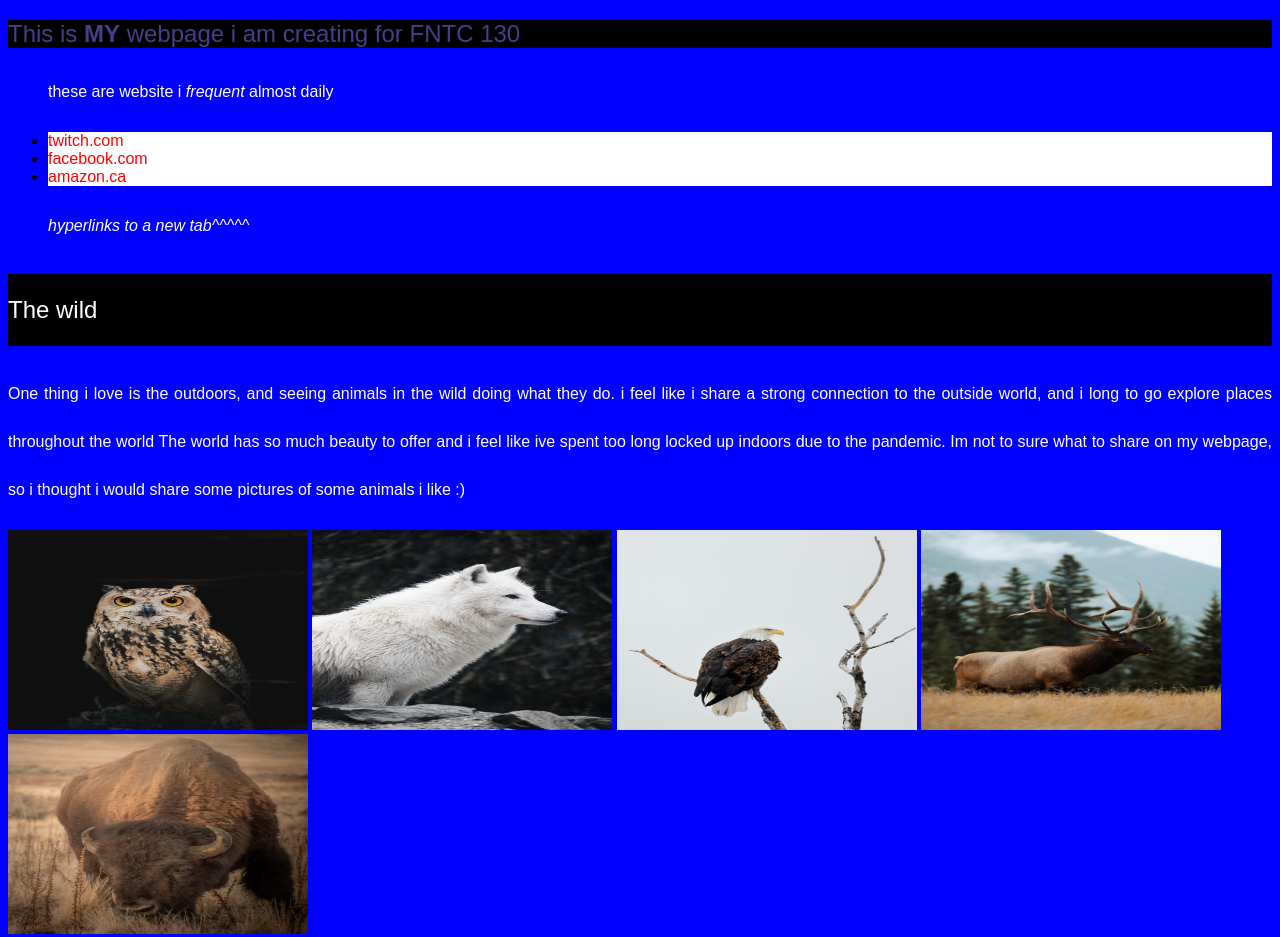
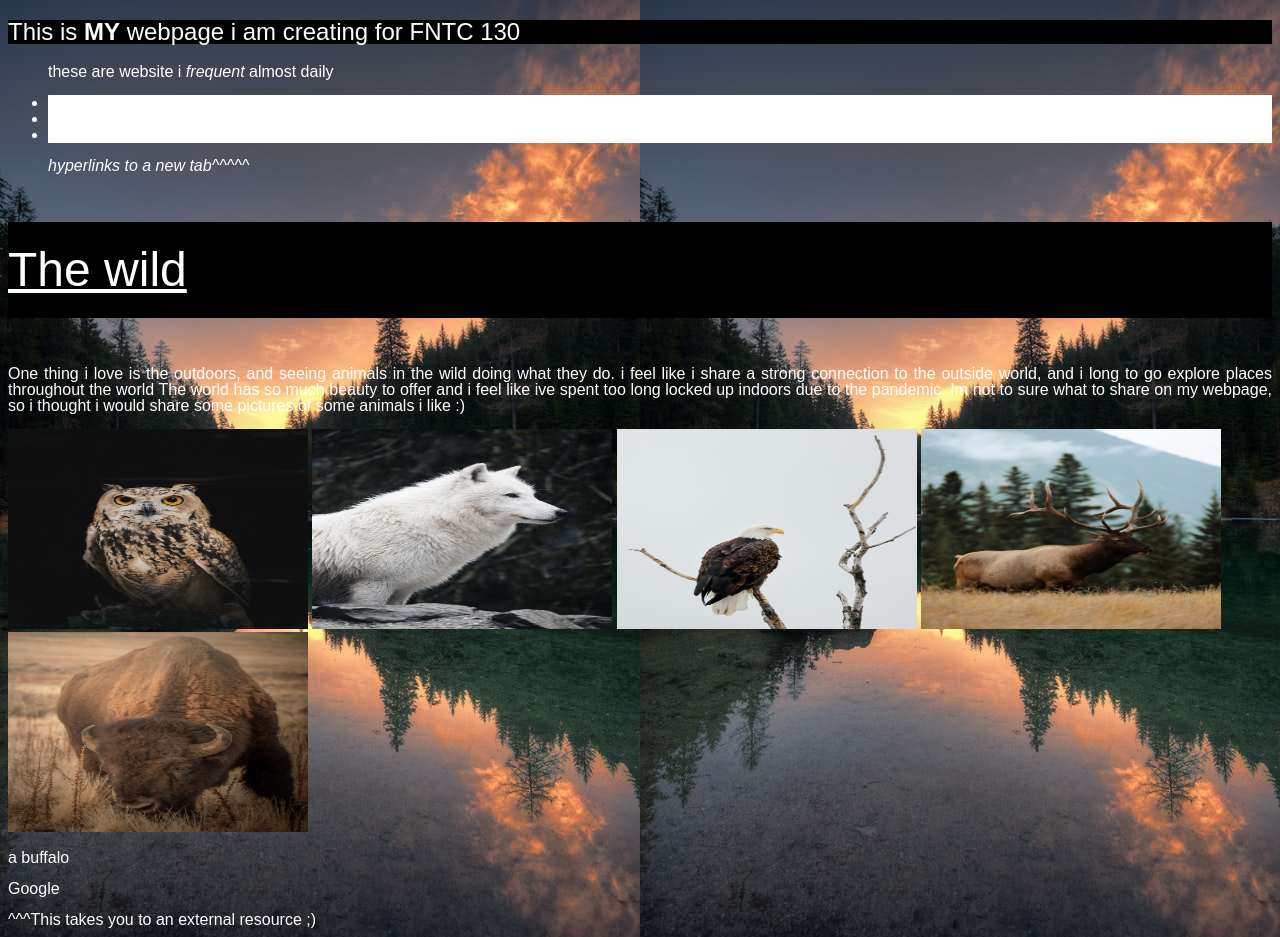
Before and after one commit to xbov/website1, a plain HTML site: page index.html in a window 1280 px wide. Shown: the top 937 px of the page. Drawn offline with Linux system fonts and the light colour scheme.

Commit message:
Update style.css

```diff
--- a/style.css
+++ b/style.css
@@ -3,13 +3,16 @@ body {
   color: darkslateblue;
   font-family: arial;
   font-size: 100%;
+  line-height: 1;
+  /* margin: 15px 15px 15px */
+  background-image: url(images/lake.jpg)
 }
 
 h1 {
   color: white;
   background-color: black;
-  font-size: 24px;
-  line-height: 3;
+  font-size: 18px;
+  line-height: 2;
 }
 
 ul {
@@ -18,11 +21,12 @@ ul {
 
 h2 {
   background-color: black;
+  color: white;
   font-size: 24px;
 }
 
 header {
-  background-color: blue;
+  background-color: black;
 }
 
 h3 {
@@ -33,8 +37,9 @@ li {
   background-color: white;
 }
 
-ul {
-  color: black;
+ul, ol {
+  color: white;
+  margin: 15px 0;
 }
 
 *{
@@ -46,9 +51,13 @@ h1, h2, h3 {
 }
 
 p {
-line-height: 3;
+line-height: `1`;
 color: white;
 text-align:justify;
+margin-bottom: 20px;
+boreder: 1px solid yellow;
+margin: 15px 0;
+/* padding: 30px; */
 }
 
 header h1 {
@@ -59,7 +68,7 @@ a:link,
 a:focus,
 a:active {
   text-decoration: none;
-  color: red;
+  color: white;
 }
 
 a:hover {
@@ -69,3 +78,41 @@ a:hover {
 a:visited {
   color: red;
 }
+
+/* *{
+  fontsize: 100%; */
+  /* border:1px solid black; */
+  /* margin: 0; */
+  /* line-height: 1; */
+}
+
+.about {
+  background-color: red;
+}
+
+.about h1 {
+  fontsize: 18px
+}
+
+.title {
+  font-size: 48px;
+  text-decoration: underline;
+  color: white;
+}
+
+#footer p {
+  color: red;
+}
+
+.container {
+  /* max-width: 1000px */
+}
+
+div{
+  margin: 0 auto;
+}
+
+/* .banner {
+  height: 300px;
+  background-image: url(images/banner2.jpg); */
+}
```
